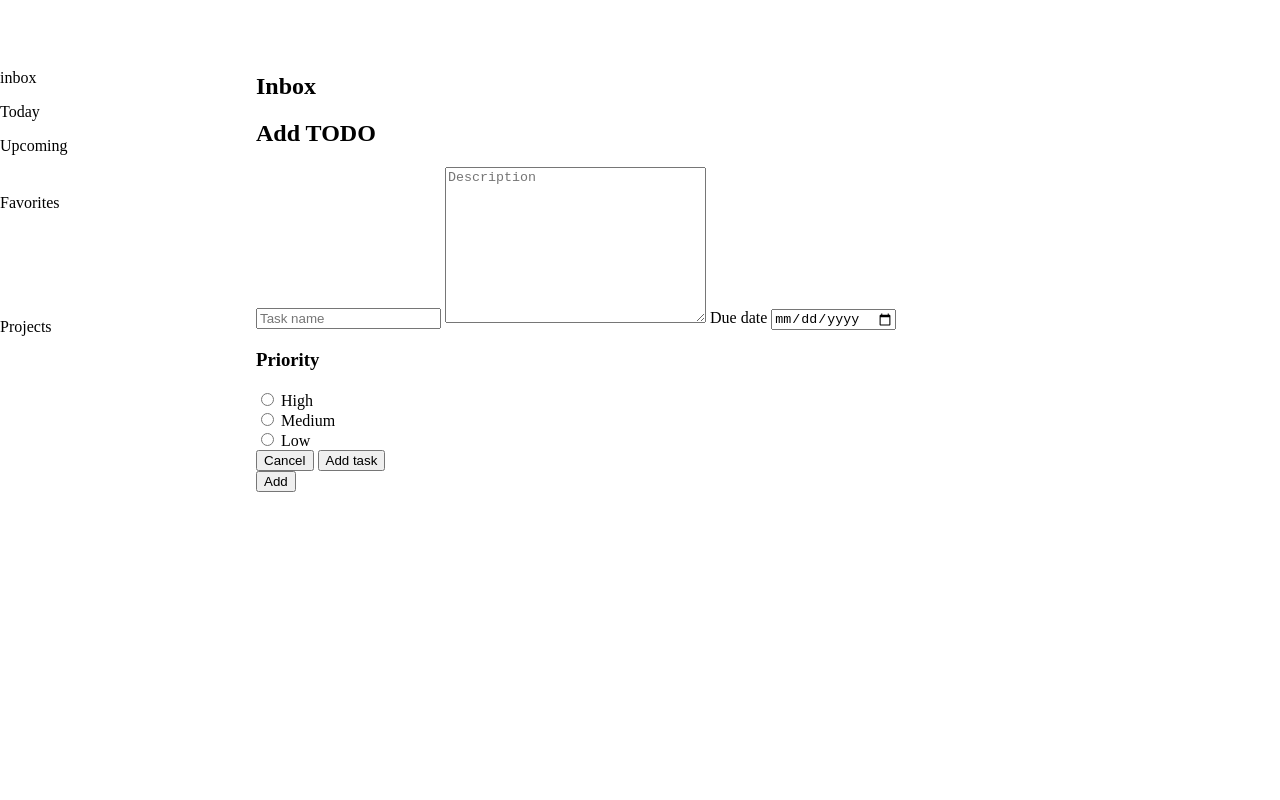
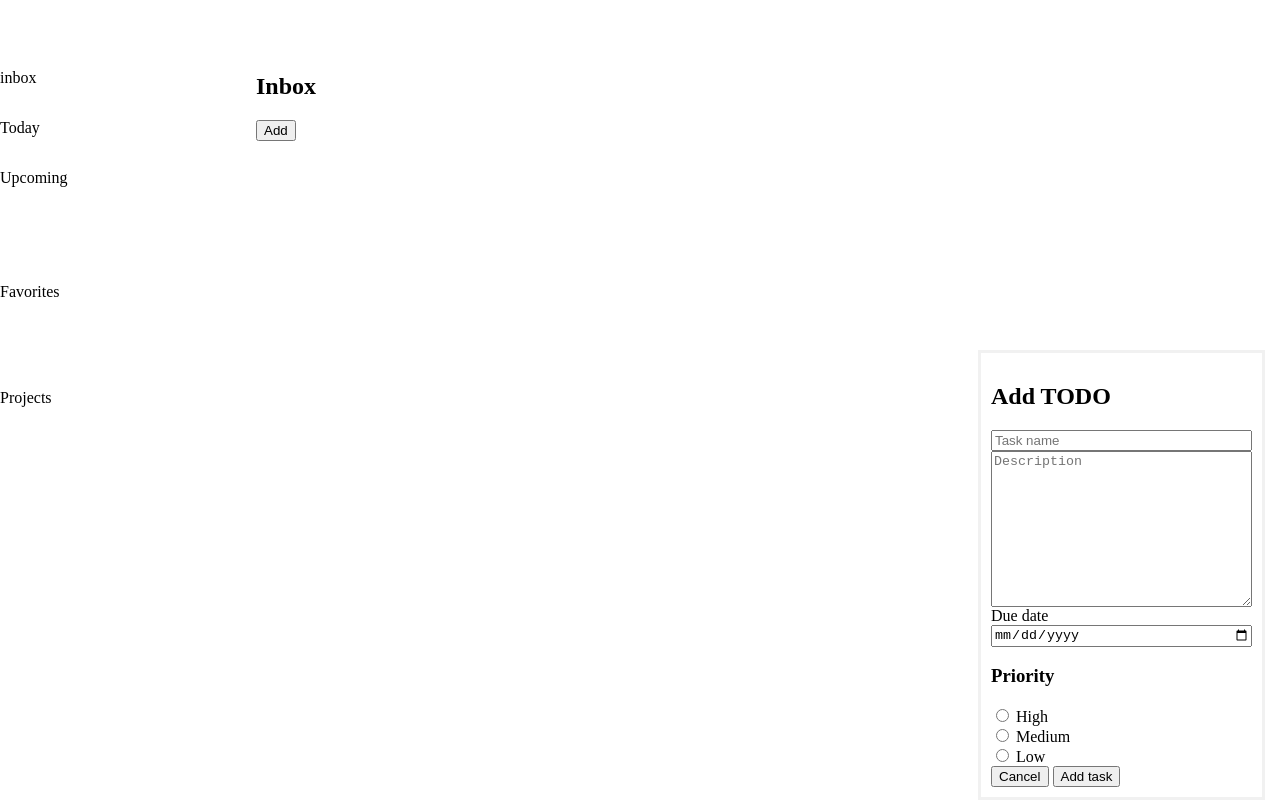
Before and after one commit to un1i1led/todoApp, a website built with webpack: page dist/index.html in a window 1280 px wide. Both pictures are taken after a click on the button "Add". Built offline with nearby package versions, Linux system fonts and the light colour scheme; files whose address does not match are found by name.

Commit message:
Add styling to form

```diff
--- a/src/style.css
+++ b/src/style.css
@@ -17,5 +17,33 @@ body {
 
 .sidebar {
     display: grid;
-    grid-template-rows: 1fr 1fr 1fr 3fr;
+    grid-template-rows: 2fr 1fr 1fr 3fr;
 }
+
+.sdbar-gp-1 {
+    display: flex;
+    flex-direction: column;
+}
+
+.inbox-sdbar > p::before {
+    content: url(../src/img/icon.png);
+    position: relative;
+    top: 5.5px;
+}
+
+.form-popup {
+    display: none;
+    position: fixed;
+    bottom: 0;
+    right: 15px;
+    border: 3px solid #f1f1f1;
+    z-index: 9;
+}
+
+.form-container {
+    max-width: 300px;
+    padding: 10px;
+    background-color: white;
+    display: flex;
+    flex-direction: column;
+}
```
